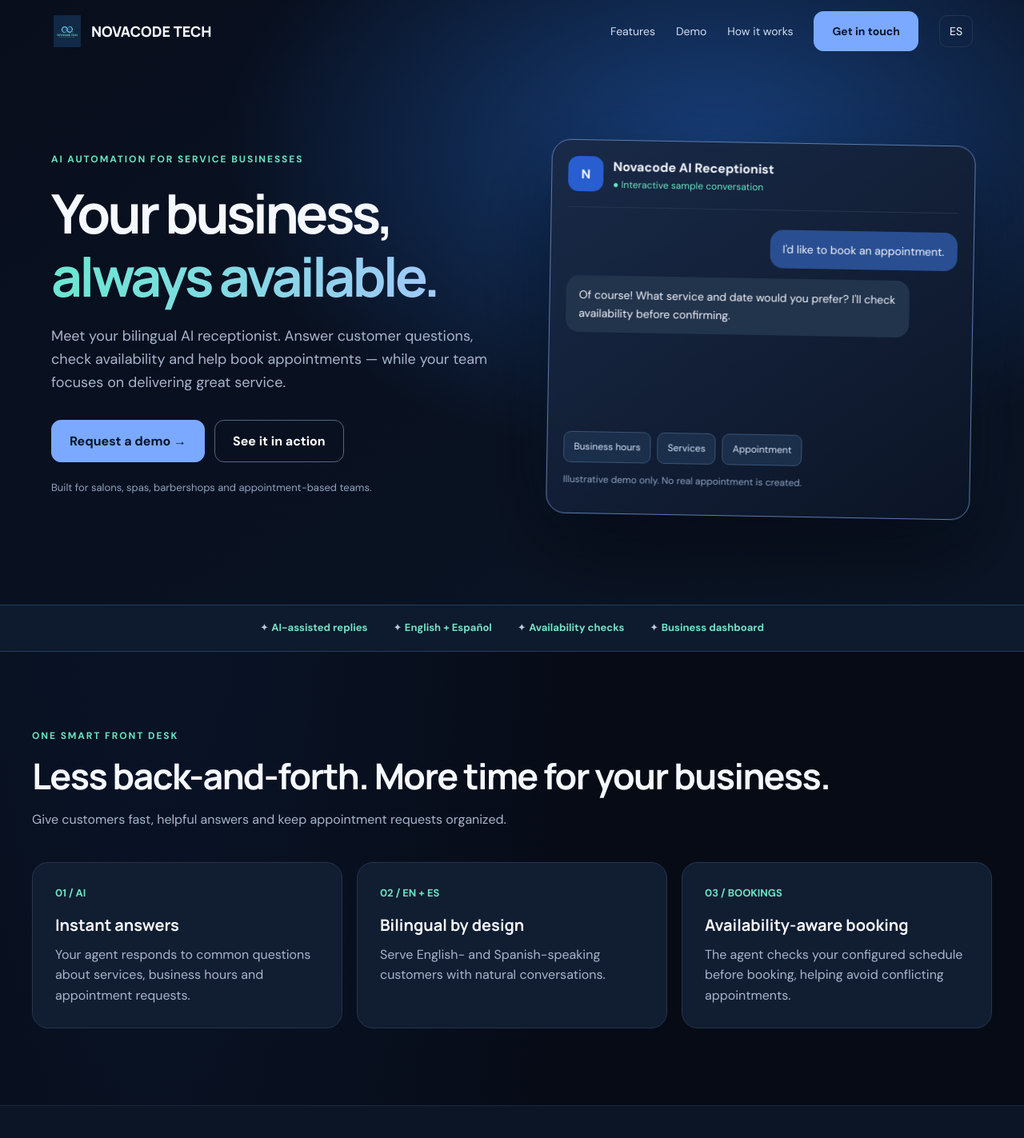
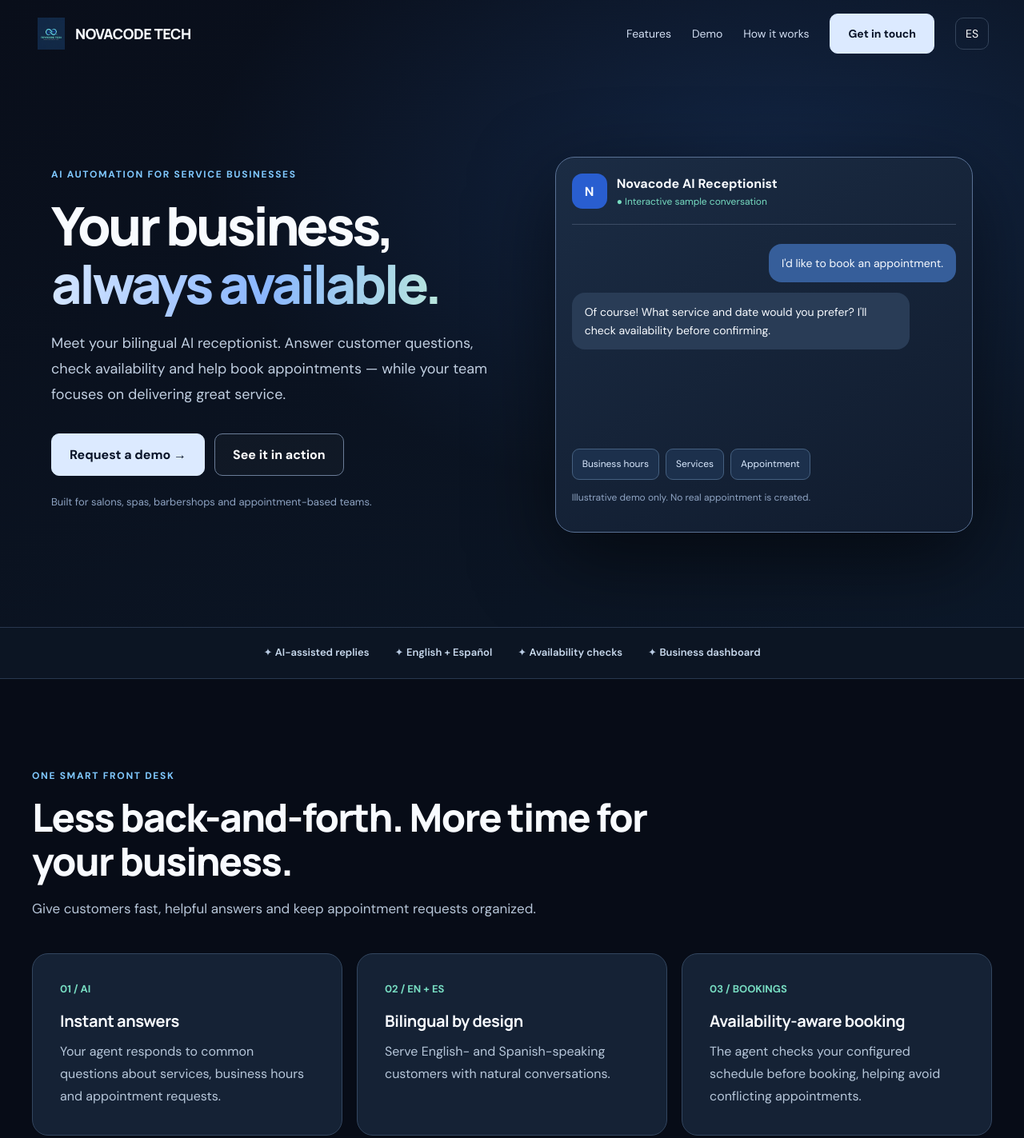
Before and after one commit to novacodetech2026/novacodetech, a plain HTML site: page index.html in a window 1280 px wide. Shown: the top 1423 px of the page at 80% size. Drawn offline with Linux system fonts and the light colour scheme.

Commit message:
Refine Novacode design system with premium contrast and restrained SaaS palette (#3)

```diff
--- a/index.html
+++ b/index.html
@@ -26,6 +26,47 @@ body{background-image:radial-gradient(ellipse at 15% 8%,rgba(40,91,181,.12),tran
 .scenario-caption{color:#8fa9c8;font-size:12px;margin:12px 0 0}
 @media(max-width:850px){.workflow{grid-template-columns:repeat(2,1fr)}.workflow-item:nth-child(2):after{display:none}.showcase{grid-template-columns:1fr}}@media(max-width:520px){.workflow{grid-template-columns:1fr}.workflow-item:after{display:none}.ticker-inner{justify-content:flex-start;gap:10px 18px}.showcase-box{padding:20px}}
 @media(prefers-reduced-motion:reduce){*,*:before,*:after{animation:none!important;transition:none!important;scroll-behavior:auto!important}.reveal-v2{opacity:1;transform:none}}
+</style>
+<style>
+/* Premium visual system — original Novacode identity, informed by leading SaaS design patterns */
+:root{--bg:#070c17;--panel:#121d2d;--ink:#f8fbff;--muted:#b2c0d2;--blue:#80adff;--line:#34445b;--green:#77dcc1}
+body{background:#070c17;color:var(--ink);font-size:16px;-webkit-font-smoothing:antialiased}
+h1,h2,h3{color:#f8fbff}h1,h2{font-weight:800}p{line-height:1.75}
+nav{max-width:1240px;height:84px}.brand{letter-spacing:-.025em}
+.hero{background:radial-gradient(ellipse at 75% 28%,rgba(42,91,168,.26),transparent 52%),linear-gradient(150deg,#090e1a,#0b1524 75%,#0c1829)}
+.hero-grid{padding-top:112px;padding-bottom:118px;gap:75px}
+.hero h1{font-size:clamp(44px,5.2vw,74px);line-height:1.09;letter-spacing:-.055em;max-width:690px}
+.lead{color:#c1cfe1;line-height:1.78;font-size:18px}
+.eyebrow{letter-spacing:.14em;color:#80c9ff}
+.gradient{background:linear-gradient(95deg,#d5e6ff,#8ab6ff 55%,#b8e6dc);background-clip:text}
+.btn{border-radius:10px;box-shadow:none}.btn:not(.ghost){background:#dceaff;color:#081327;border-color:#dceaff}.btn:not(.ghost):hover{background:#fff;border-color:#fff}
+.btn.ghost{border-color:#6b7d98;background:rgba(255,255,255,.025)}
+.section{padding:112px 0}.section h2{max-width:840px;font-size:clamp(34px,3.8vw,52px);line-height:1.14}
+.section-intro{font-size:17px;color:#b6c5d8}
+.alt{background:#101a2a;border-color:#26354a}
+.card,.showcase-box,.workflow-item,.contact form{background:#152235;border-color:#33465f;box-shadow:none}
+.card{padding:34px}.card:hover,.showcase-box:hover{border-color:#6d8bb5}
+.card h3,.workflow-item h3{letter-spacing:-.02em}
+.card p,.workflow-item p,.showcase-box p,.step p{color:#b7c7da}
+.preview{background:linear-gradient(150deg,#1b2c44,#101b2d);border-color:#5a7194;box-shadow:0 32px 100px #0008;transform:none}
+.preview-top{border-color:#3b4b64}
+.bubble.agent{background:#293c56}.bubble.user{background:#365e9a}
+.demo-controls button{background:#1c304c;border-color:#456080}
+.dashboard{background:#111c2d;border-color:#40526c}.metric{background:#213149}
+.ticker{background:#0c1523;border-color:#28374e}.ticker-inner{padding:21px 24px}
+.ticker-inner strong{color:#c8d9ed;font-weight:600}
+.ticker-inner span:before{color:#78d9be}
+.workflow-item{background:#17263b}
+.workflow-item:not(:last-child):after{background:#2a3e58;color:#d3e3f7}
+.showcase-box{background:#15253a}
+.visual-row{background:#263851}
+.bar-track{background:#30425b}
+.bar-fill{background:linear-gradient(90deg,#699cff,#8bc9e6)}
+.contact form{background:#18283c}
+.field input,.field select,.field textarea{background:#0d1828;border-color:#52647d}
+.faq details{border-color:#34445a}
+footer{background:#080e1a;border-color:#28374a}
+@media(max-width:850px){.hero-grid{padding-top:64px;padding-bottom:76px;gap:48px}.section{padding:78px 0}.hero h1{font-size:clamp(42px,9vw,62px)}}
 </style>
 </head>
 <body>
```
